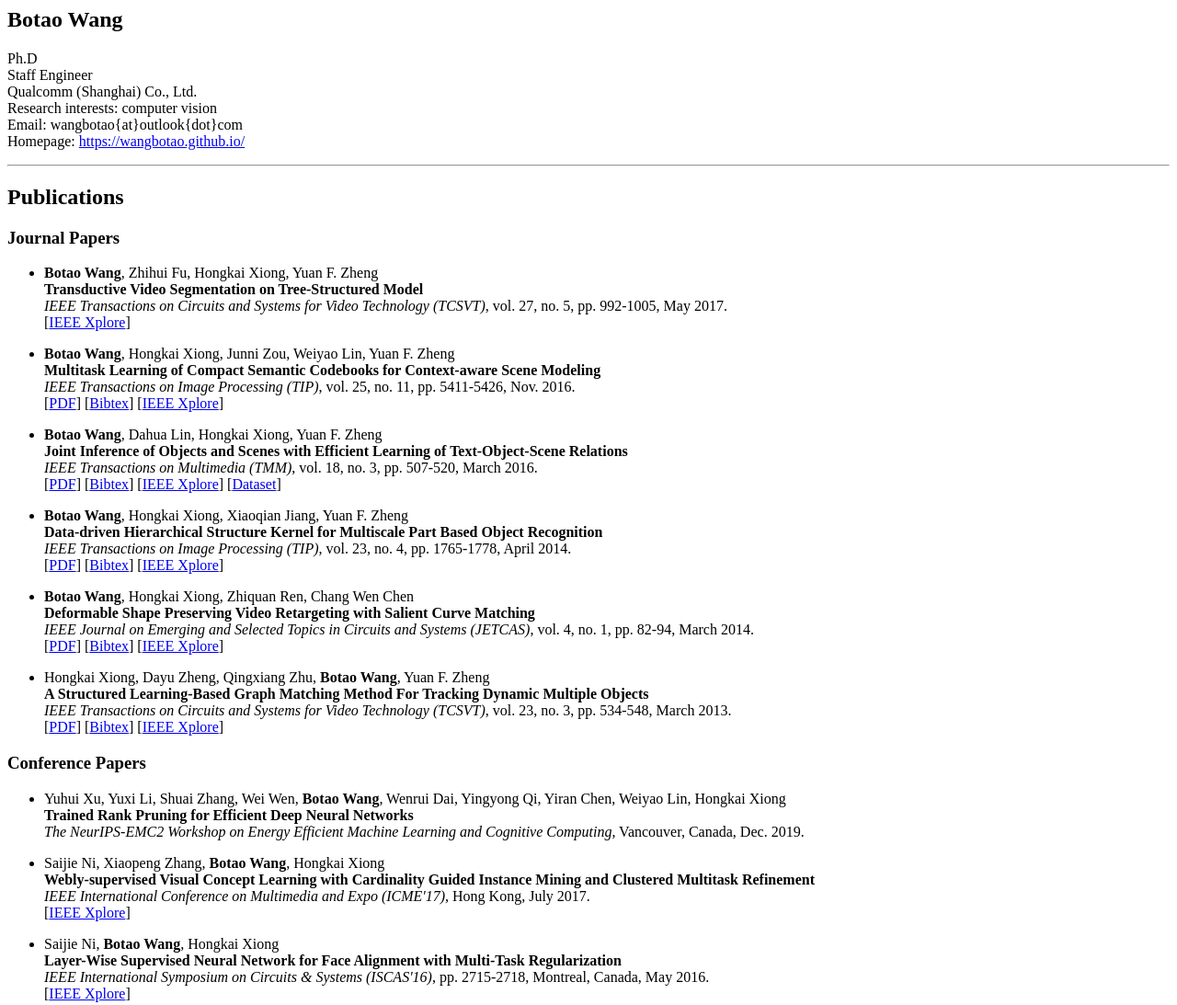
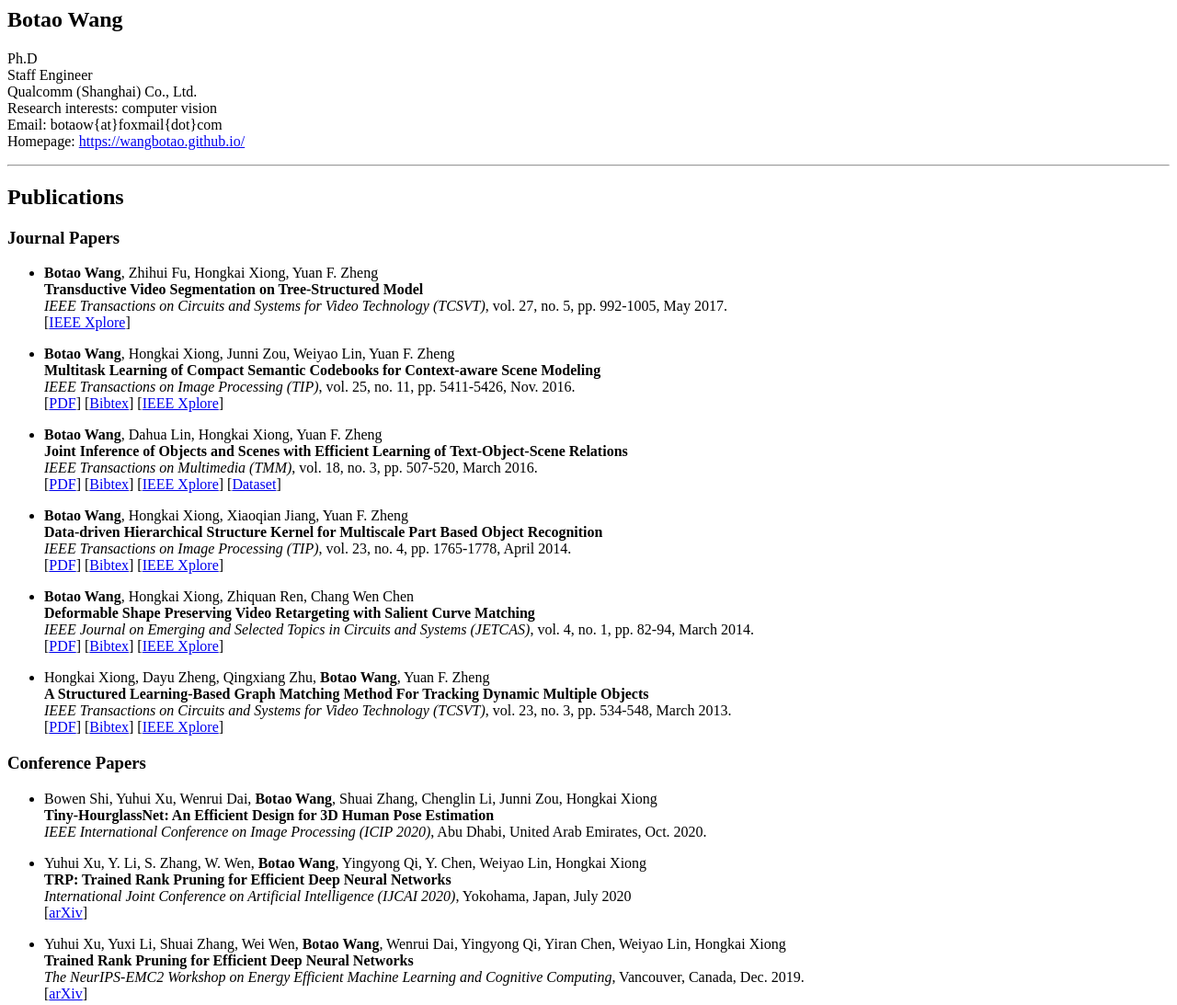
Before and after one commit to wangbotao/wangbotao.github.io, a plain HTML site: page index.html in a window 1280 px wide. Shown: the top 1093 px of the page at 92% size. Drawn offline with Linux system fonts and the light colour scheme.

Commit message:
Add recent papers

```diff
--- a/index.html
+++ b/index.html
@@ -1,8 +1,5 @@
-<html><head><style>body {
-   color: black;
-}
-</style></head><body><h2 id="botao-wang">Botao Wang</h2>
-<p>Ph.D<br>Staff Engineer<br>Qualcomm (Shanghai) Co., Ltd.<br>Research interests: computer vision<br>Email: wangbotao{at}outlook{dot}com<br>Homepage: <a href="https://wangbotao.github.io/">https://wangbotao.github.io/</a></p>
+<h2 id="botao-wang">Botao Wang</h2>
+<p>Ph.D<br>Staff Engineer<br>Qualcomm (Shanghai) Co., Ltd.<br>Research interests: computer vision<br>Email: botaow{at}foxmail{dot}com<br>Homepage: <a href="https://wangbotao.github.io/">https://wangbotao.github.io/</a></p>
 <hr>
 <h2 id="publications">Publications</h2>
 <h3 id="journal-papers">Journal Papers</h3>
@@ -33,7 +30,11 @@
 </ul>
 <h3 id="conference-papers">Conference Papers</h3>
 <ul>
-<li><p>Yuhui Xu, Yuxi Li, Shuai Zhang, Wei Wen, <strong>Botao Wang</strong>, Wenrui Dai, Yingyong Qi, Yiran Chen, Weiyao Lin, Hongkai Xiong<br><strong>Trained Rank Pruning for Efficient Deep Neural Networks</strong><br><em>The NeurIPS-EMC2 Workshop on Energy Efficient Machine Learning and Cognitive Computing</em>, Vancouver, Canada, Dec. 2019.</p>
+<li><p>Bowen Shi, Yuhui Xu, Wenrui Dai, <strong>Botao Wang</strong>, Shuai Zhang, Chenglin Li, Junni Zou, Hongkai Xiong<br><strong>Tiny-HourglassNet: An Efficient Design for 3D Human Pose Estimation</strong><br><em>IEEE International Conference on Image Processing (ICIP 2020)</em>, Abu Dhabi, United Arab Emirates, Oct. 2020.</p>
+</li>
+<li><p>Yuhui Xu, Y. Li, S. Zhang, W. Wen, <strong>Botao Wang</strong>, Yingyong Qi, Y. Chen, Weiyao Lin, Hongkai Xiong<br><strong>TRP: Trained Rank Pruning for Efficient Deep Neural Networks</strong><br><em>International Joint Conference on Artificial Intelligence (IJCAI 2020)</em>, Yokohama, Japan, July 2020<br>[<a href="https://arxiv.org/abs/2004.14566">arXiv</a>]</p>
+</li>
+<li><p>Yuhui Xu, Yuxi Li, Shuai Zhang, Wei Wen, <strong>Botao Wang</strong>, Wenrui Dai, Yingyong Qi, Yiran Chen, Weiyao Lin, Hongkai Xiong<br><strong>Trained Rank Pruning for Efficient Deep Neural Networks</strong><br><em>The NeurIPS-EMC2 Workshop on Energy Efficient Machine Learning and Cognitive Computing</em>, Vancouver, Canada, Dec. 2019.<br>[<a href="https://arxiv.org/abs/1812.02402">arXiv</a>]</p>
 </li>
 <li><p>Saijie Ni, Xiaopeng Zhang, <strong>Botao Wang</strong>, Hongkai Xiong<br><strong>Webly-supervised Visual Concept Learning with Cardinality Guided Instance Mining and Clustered Multitask Refinement</strong><br><em>IEEE International Conference on Multimedia and Expo (ICME&#39;17)</em>, Hong Kong, July 2017.<br>[<a href="https://ieeexplore.ieee.org/document/8019489">IEEE Xplore</a>]</p>
 </li>
@@ -76,4 +77,3 @@
 <li><p>2006 - 2010: Bachelor, Department of Electronic Engineering, Shanghai Jiao Tong University.</p>
 </li>
 </ul>
-</body></html>
```
Also changed, not shown: 1 other file.
